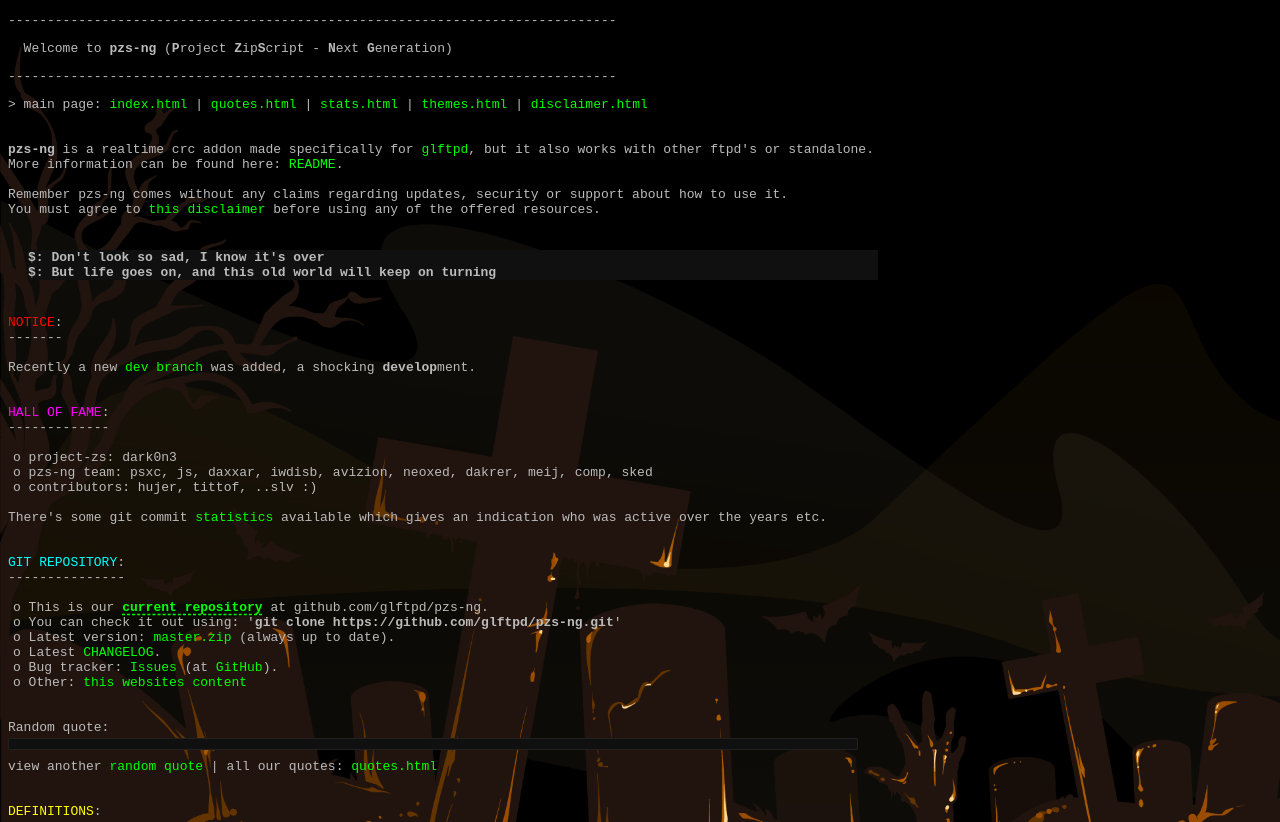
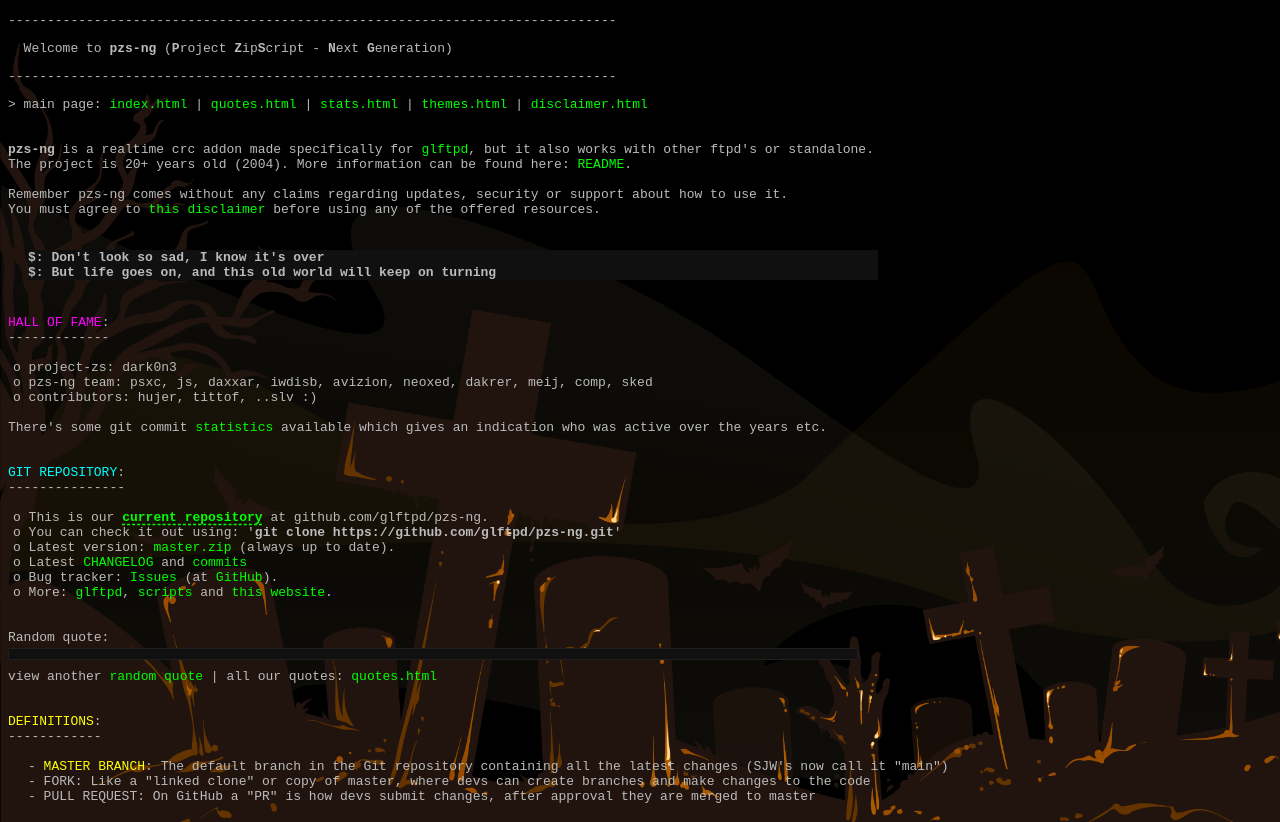
Before and after one commit to silv3rr/pzs-ng.eu, a plain HTML site: page index.html in a window 1280 px wide. Shown: the top 822 px of the page. Drawn offline with Linux system fonts and the light colour scheme; no server answers.

Commit message:
index.html: remove dev branch and update a few links

```diff
--- a/index.html
+++ b/index.html
@@ -15,7 +15,7 @@
 <div> &gt; main page: <a href="index.html">index.html</a> | <a href="quotes.html">quotes.html</a> | <a href="stats.html">stats.html</a> | <a href="themes.html">themes.html</a>  | <a href="disclaimer.html">disclaimer.html</a></div><br>
 <br>
 <div>
-    <strong>pzs-ng</strong> is a realtime crc addon made specifically for <a target="_blank" href="https://glftpd.io">glftpd</a>, but it also works with other ftpd's or standalone.<br>
+    <strong>pzs-ng</strong> is a realtime crc addon made specifically for <a target="_blank" href="https://glftpd.io">glftpd</a>, but it also works with other ftpd's or standalone.<br> The project is 20+ years old (2004).
 	More information can be found here: <a target="_blank" href="https://raw.githubusercontent.com/glftpd/pzs-ng/master/README">README</a>.
 </div>
 
@@ -31,13 +31,6 @@ You must agree to <a href="disclaimer.html">this disclaimer</a> before using any
 </a>
 </div>
 <br>
-<br>
-<br>
-
-<span class="notice">NOTICE</span>:<br>
--------<br>
-<br>
-Recently a new <a target="_blank" href="https://github.com/glftpd/pzs-ng/tree/develop">dev branch</a> was added, a shocking <strong>develop</strong>ment.<br>
 <br>
 <br>
 
@@ -61,9 +54,9 @@ There's some git commit <a href="stats.html">statistics</a> available which give
     o This is our <span class="repo_link"><a target="_blank" href="https://github.com/glftpd/pzs-ng">current repository</a></span> at github.com/glftpd/pzs-ng.<br>
     o You can check it out using: '<strong>git clone https://github.com/glftpd/pzs-ng.git</strong>'<br>
     o Latest version: <a href="https://github.com/glftpd/pzs-ng/archive/master.zip">master.zip</a> (always up to date).<br>
-    o Latest <a target="_blank" href="https://raw.githubusercontent.com/glftpd/pzs-ng/master/CHANGELOG">CHANGELOG</a>.<br>
+    o Latest <a target="_blank" href="https://raw.githubusercontent.com/glftpd/pzs-ng/master/CHANGELOG">CHANGELOG</a> and <a target="_blank" href="https://github.com/glftpd/pzs-ng/commits/master/">commits</a><br>
     o Bug tracker: <a target="_blank" href="https://bugs.pzs-ng.eu">Issues</a> (at <a target="_blank" href="https://github.com/glftpd/pzs-ng/issues">GitHub</a>).<br>
-    o Other: <a target="_blank" href="https://github.com/silv3rr/pzs-ng.eu">this websites content</a><br>
+    o More: <a target="_blank" href="https://github.com/glftpd/glftpd/issues">glftpd</a>, <a target="_blank" href="https://github.com/silv3rr/scripts">scripts</a> and <a target="_blank" href="https://github.com/silv3rr/pzs-ng.eu">this website</a>.<br>
 </div>
 <br>
 <br>
```
